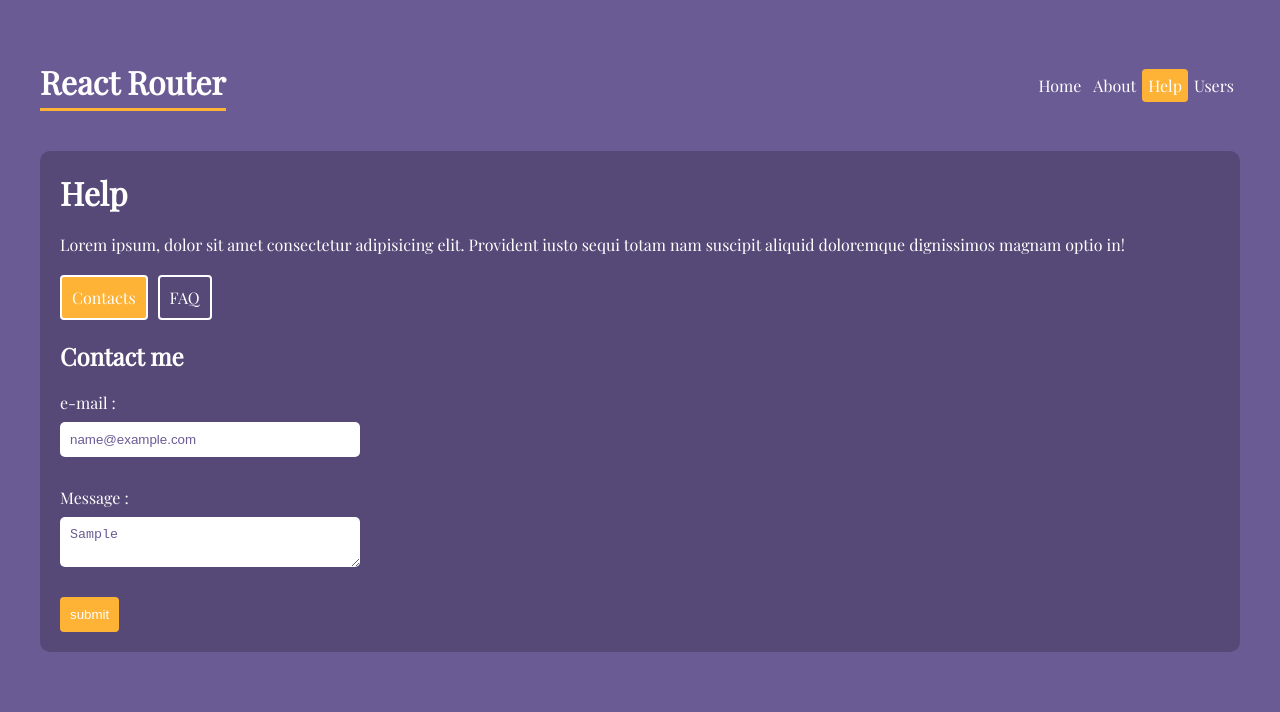
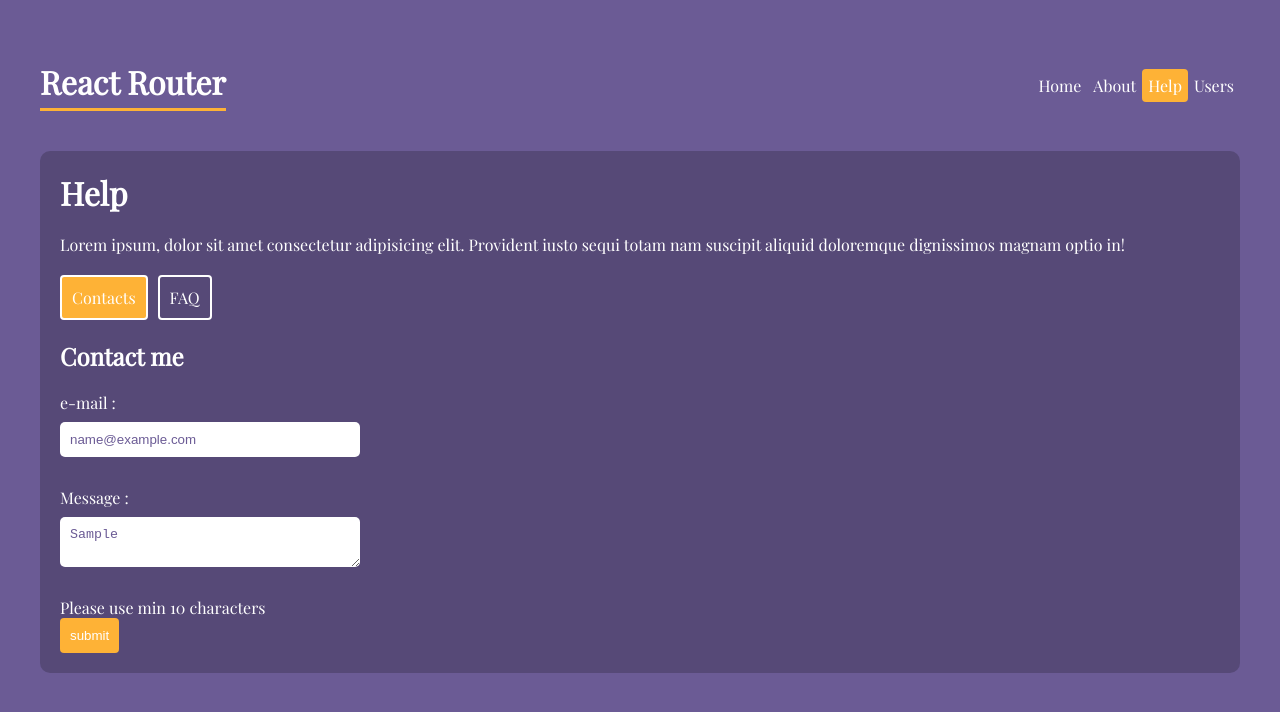
Before and after one commit to CherokeeX/react-router, a React (Create React App) app: page /help/contacts in a window 1280 px wide. Both pictures are taken after typing "name@example.com", "Sample" into the empty fields and a click on the button "submit". Shown: the top 712 px of the page. Built offline with nearby package versions, Linux system fonts and the light colour scheme.

Commit message:
Useing  useActionData

```diff
--- a/src/pages/help/Contacts.js
+++ b/src/pages/help/Contacts.js
@@ -1,7 +1,7 @@
-import { Form, redirect } from "react-router-dom";
+import { Form, redirect, useActionData } from "react-router-dom";
 
 export const Contacts = ()=>{
-
+const errors =useActionData();
     return (
         <div className="contacts">
             <h2>Contact me</h2>
@@ -9,10 +9,12 @@ export const Contacts = ()=>{
                 <div>
                     <label htmlFor="email">e-mail : </label>
                     <input type="text" name="email" />
+                    {errors?.email && <span>{errors.email}</span>}
                 </div>
                 <div>
                     <label htmlFor="message">Message : </label>
                     <textarea name="message"></textarea>
+                    {errors?.message && <span>{errors.message}</span>}
                 </div>
 
                 <button type="submit">submit</button>
```
